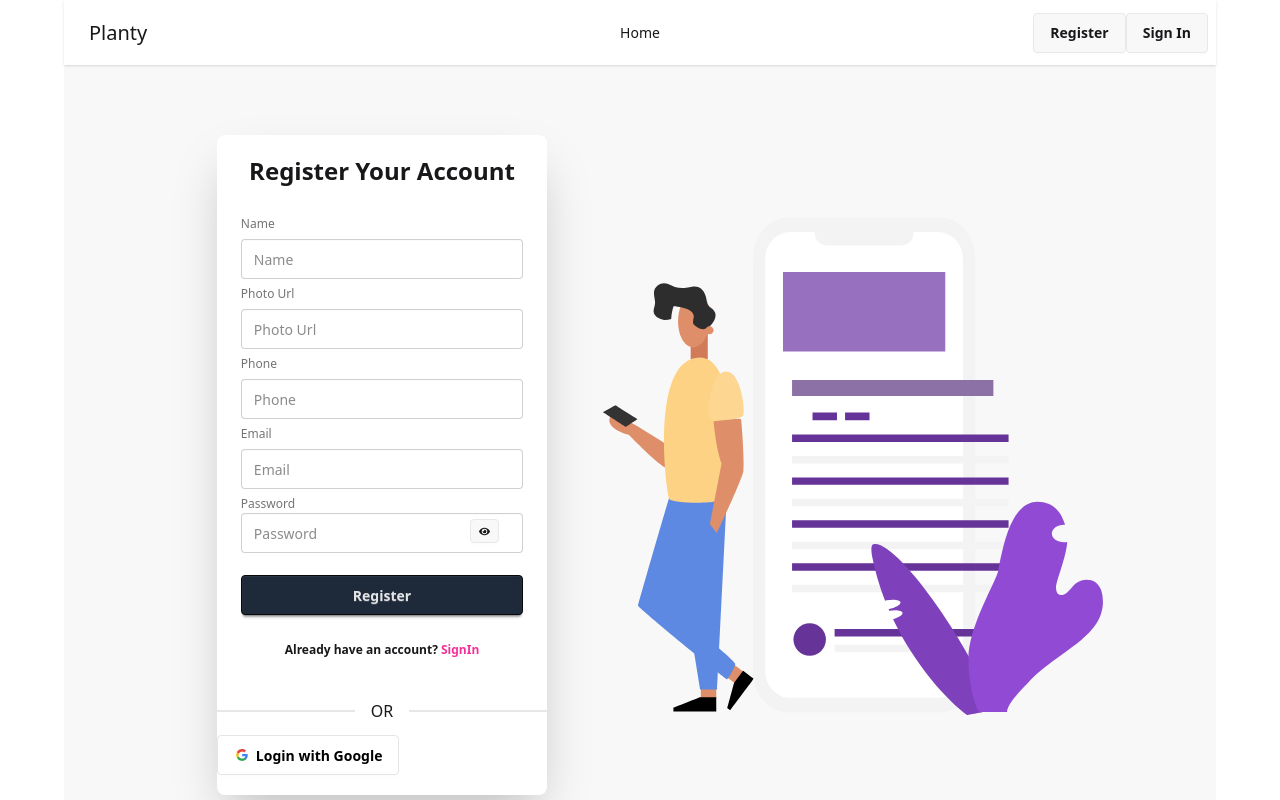
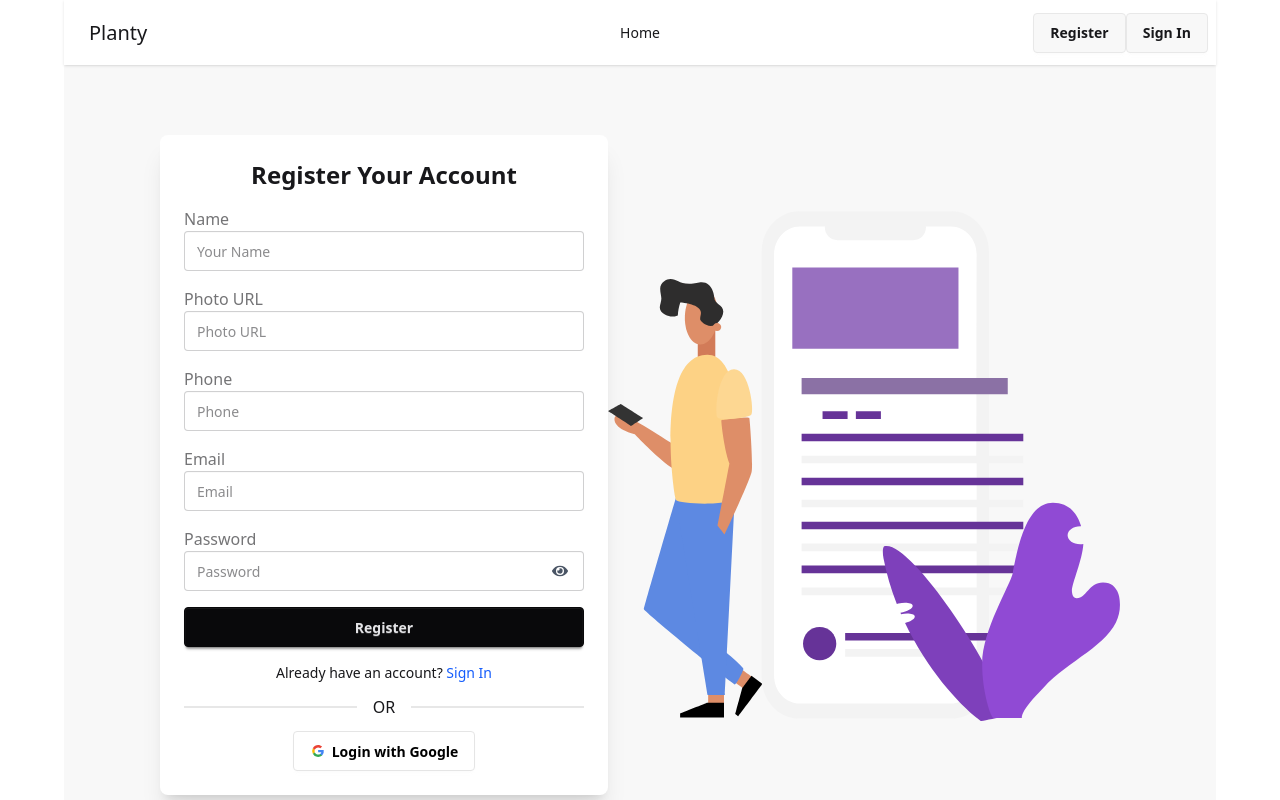
Before and after one commit to 1munni/Tree-campaign-repo, a React (Vite) app: page /register in a window 1280 px wide. Shown: the top 800 px of the page. Built offline with nearby package versions, Linux system fonts and the light colour scheme; no server answers.

Commit message:
features section added

```diff
--- /dev/null
+++ b/src/pages/Home/Features.jsx
@@ -0,0 +1,112 @@
+import React from 'react';
+import tree3 from '../../assets/tree/6441868.jpg'
+
+const Features = () => {
+    return (
+<section className="bg-white text-gray-800 pb-10">
+  <div className="container mx-auto p-4 my-6 space-y-2 text-center">
+    <h2 className="text-5xl font-bold">Dream to empower the earth</h2>
+    <p className="text-gray-600">Join us in planting trees for a greener future</p>
+  </div>
+  <div className="container flex flex-col-reverse mx-auto lg:flex-row">
+    <div className="flex flex-col px-6 py-8 space-y-6 rounded-sm sm:p-8 lg:p-12 lg:w-1/2 xl:w-2/5 bg-green-100 text-green-900">
+      <div className="flex space-x-2 sm:space-x-4">
+        <svg
+          xmlns="http://www.w3.org/2000/svg"
+          className="w-6 h-6 flex-shrink-0 text-green-600"
+          fill="none"
+          viewBox="0 0 24 24"
+          stroke="currentColor"
+          strokeWidth={2}
+        >
+          <path
+            strokeLinecap="round"
+            strokeLinejoin="round"
+            d="M12 2C8 7 4 9 4 13a4 4 0 008 0 4 4 0 008 0c0-4-4-6-8-11z"
+          />
+          <path strokeLinecap="round" strokeLinejoin="round" d="M12 14v8" />
+        </svg>
+        <div className="space-y-2">
+          <p className="text-lg font-medium leading-snug">
+            Planting Healthy Trees
+          </p>
+          <p className="leading-snug">
+            We focus on planting native trees that support local ecosystems and
+            biodiversity.
+          </p>
+        </div>
+      </div>
+
+      <div className="flex space-x-2 sm:space-x-4">
+        <svg
+          xmlns="http://www.w3.org/2000/svg"
+          className="w-6 h-6 flex-shrink-0 text-green-600"
+          fill="none"
+          viewBox="0 0 24 24"
+          stroke="currentColor"
+          strokeWidth={2}
+        >
+          <circle
+            cx="12"
+            cy="12"
+            r="10"
+            strokeLinecap="round"
+            strokeLinejoin="round"
+          />
+          <path strokeLinecap="round" strokeLinejoin="round" d="M2 12h20M12 2c2.5 5 2.5 15 0 20" />
+        </svg>
+        <div className="space-y-2">
+          <p className="text-lg font-medium leading-snug">
+            Fighting Climate Change
+          </p>
+          <p className="leading-snug">
+            Our trees absorb carbon dioxide to reduce greenhouse gases and
+            cool the planet.
+          </p>
+        </div>
+      </div>
+
+      <div className="flex space-x-2 sm:space-x-4">
+        <svg
+          xmlns="http://www.w3.org/2000/svg"
+          className="w-6 h-6 flex-shrink-0 text-green-600"
+          fill="none"
+          viewBox="0 0 24 24"
+          stroke="currentColor"
+          strokeWidth={2}
+        >
+          <path
+            strokeLinecap="round"
+            strokeLinejoin="round"
+            d="M12 21c-4.97-4.97-8-8-8-11a5 5 0 0110 0 5 5 0 0110 0c0 3-3.03 6.03-8 11z"
+          />
+        </svg>
+        <div className="space-y-2">
+          <p className="text-lg font-medium leading-snug">
+            Caring for Our Future
+          </p>
+          <p className="leading-snug">
+            We nurture every sapling to ensure they grow strong and healthy for
+            generations.
+          </p>
+        </div>
+      </div>
+    </div>
+
+    <div className="lg:w-1/2 xl:w-3/5 bg-gray-100 rounded-lg shadow-lg">
+      <div className="flex items-center justify-center p-4 md:p-8 lg:p-12">
+        <img
+          src={tree3}
+          className="rounded-lg shadow-lg aspect-video sm:min-h-96 object-cover border-s-6 border-b-6 rounded-t-[40px]  rounded-br-[40px]"
+        />
+      </div>
+    </div>
+  </div>
+</section>
+
+
+
+    );
+};
+
+export default Features;
--- a/src/pages/Home/Home.jsx
+++ b/src/pages/Home/Home.jsx
@@ -1,10 +1,12 @@
 import React from 'react';
 import Banner from './Banner';
+import Features from './Features';
 
 const Home = () => {
     return (
         <div>
           <Banner></Banner>
+          <Features></Features>
         </div>
     );
 };
--- a/src/pages/Register/Register.jsx
+++ b/src/pages/Register/Register.jsx
@@ -1,120 +1,136 @@
 import Lottie from 'lottie-react';
-import React, { use,  useState } from 'react';
+import React, { useState, useContext, use } from 'react';
 import { FaEye, FaEyeSlash } from 'react-icons/fa';
-import { Link } from 'react-router';
-import registerLottie from '../../assets/lotties/register.json'
+import { Link } from 'react-router'; // Fixed: should be 'react-router-dom'
+import registerLottie from '../../assets/lotties/register.json';
 import { AuthContext } from '../../context/AuthContext/AuthContext';
 import SocialLogIn from '../Shared/SocialLogIn';
 
 const Register = () => {
-    const [nameError, setNameError]=useState('');
-const [showPassword, setShowPassword]=useState(false);
- const { createUser } = use(AuthContext);
+  const [nameError, setNameError] = useState('');
+  const [showPassword, setShowPassword] = useState(false);
+  const { createUser } = use(AuthContext); // Fixed: should use useContext
 
   const handleRegister = (e) => {
     e.preventDefault();
+    const form = e.target;
+    const email = form.email.value;
+    const password = form.password.value;
 
-
-        const form=e.target;
-     const email=form.email.value;
-     const password=form.password.value;
-     console.log(email,password);
-
- createUser(email,password)
- .then(result=>{
-    console.log(result.user)
+    createUser(email, password)
+      .then((result) => {
+        console.log(result.user);
       })
-.catch(error=>{
-console.log(error)
-})
-    }
-
+      .catch((error) => {
+        console.log(error);
+      });
+  };
 
   return (
-     <div className='hero bg-base-200 min-h-screen'>
-        <div className='hero-content flex-col lg:flex-row-reverse'>
-            <div className='text-center lg:text-left'>
-                <Lottie style={{width:'500px'}} animationData={registerLottie} loop={true}></Lottie>
+    <div className="min-h-screen flex flex-col lg:flex-row-reverse items-center justify-center bg-base-200 px-4 py-8">
+
+      {/* Lottie Animation (responsive) */}
+      <div className="w-full max-w-md lg:max-w-lg">
+        <Lottie
+          animationData={registerLottie}
+          loop={true}
+          className="w-full h-auto"
+        />
       </div>
-                  <div className=' flex justify-center item-center p-10'>
-        <div className="card bg-base-100 w-full max-w-sm shrink-0 shadow-2xl py-5">
-            <h2 className='font-semibold text-2xl text-center'>Register Your Account</h2>
-              <form onSubmit={handleRegister} className="card-body">
-                <fieldset className="fieldset">
-                    {/* name */}
+
+      {/* Register Form */}
+      <div className="w-full max-w-md mt-8 lg:mt-0 bg-white shadow-xl rounded-lg p-6 space-y-4">
+        <h2 className="text-2xl font-bold text-center">Register Your Account</h2>
+
+        <form onSubmit={handleRegister} className="space-y-4">
+          {/* Name */}
+          <div>
             <label className="label">Name</label>
             <input
               type="text"
-                   className="input"
-                   placeholder="Name"
-                    name='name'
-                    required/>
-                    {nameError && <p className='text-red-400 text-xs'>{nameError}</p>}
-                  {/* (photo-url) */}
-                  <label className="label">Photo Url</label>
+              name="name"
+              placeholder="Your Name"
+              className="input input-bordered w-full"
+              required
+            />
+            {nameError && <p className="text-red-500 text-xs">{nameError}</p>}
+          </div>
+
+          {/* Photo URL */}
+          <div>
+            <label className="label">Photo URL</label>
             <input
               type="text"
-                   className="input"
-                    placeholder="Photo Url"
-                    name='photo'
-                    required/>
-                  {/* (phone number) */}
+              name="photo"
+              placeholder="Photo URL"
+              className="input input-bordered w-full"
+              required
+            />
+          </div>
+
+          {/* Phone */}
+          <div>
             <label className="label">Phone</label>
             <input
               type="number"
-                   className="input"
+              name="phone"
               placeholder="Phone"
-                    name='phone'
-                    required/>
-                    {/* address
-                  <label className="label">Address</label>
+              className="input input-bordered w-full"
+              required
+            />
+          </div>
+
+          {/* Email */}
+          <div>
+            <label className="label">Email</label>
             <input
-                  type="text"
-                   className="input"
-                    placeholder="Address"
-                    name='Address'
-                    required/> */}
-                  {/* email */}
-                  <label className="label">Email</label>
-                  <input type="email"
-                   className="input"
+              type="email"
+              name="email"
               placeholder="Email"
-                   name='email'
-                   required />
+              className="input input-bordered w-full"
+              required
+            />
+          </div>
 
-                  <div className='relative'>
-                     {/* password */}
+          {/* Password with toggle */}
+          <div>
             <label className="label">Password</label>
+            <div className="relative">
               <input
-                  type={showPassword ? 'text' :'password'}
-                  className="input"
+                type={showPassword ? 'text' : 'password'}
+                name="password"
                 placeholder="Password"
-                   name='password'
+                className="input input-bordered w-full"
+                required
                 pattern="(?=.*\d)(?=.*[a-z])(?=.*[A-Z]).{6,}"
-                   title="Must be more than 6 characters, including number, lowercase letter, uppercase letter"
-                   required />
-                   <button onClick={()=>{setShowPassword(!showPassword)}}
-                   className='btn btn-xs absolute top-6 right-6'>
+                title="Must contain at least 6 characters, a number, a lowercase and an uppercase letter"
+              />
+              <button
+                type="button"
+                onClick={() => setShowPassword(!showPassword)}
+                className="absolute top-2/4 -translate-y-1/2 right-4 text-gray-600"
+              >
+                {showPassword ? <FaEyeSlash /> : <FaEye />}
+              </button>
+            </div>
+          </div>
 
-                   {
-                    showPassword? <FaEyeSlash></FaEyeSlash>:
-                    <FaEye/>
-                   }
-
+          {/* Submit Button */}
+          <button type="submit" className="btn btn-neutral w-full">
+            Register
           </button>
 
-                  </div>
+          {/* Already have an account */}
+          <p className="text-sm text-center">
+            Already have an account?{' '}
+            <Link to="/signin" className="text-blue-600 hover:underline">
+              Sign In
+            </Link>
+          </p>
+        </form>
 
-                  <button
-                 type='submit' className="btn bg-gray-800 btn-neutral mt-4">Register</button>
-
-
-                  <p className='font-semibold text-center pt-5'>Already have an account?{''} <Link className='text-secondary' to='/signin'>SignIn</Link></p>
-                </fieldset>
-              </form>
-              <SocialLogIn></SocialLogIn>
-            </div>
-        </div>
+        {/* Social Login */}
+        <SocialLogIn />
       </div>
     </div>
   );
--- a/src/pages/Shared/SocialLogIn.jsx
+++ b/src/pages/Shared/SocialLogIn.jsx
@@ -18,10 +18,12 @@ const handleGoogleSignIn=()=>{
         <div>
             <div className="divider">OR</div>
             {/* Google */}
-<button onClick={handleGoogleSignIn} className="btn bg-white text-black border-[#e5e5e5] mx-auto">
+<div className="flex justify-center">
+    <button onClick={handleGoogleSignIn} className="btn bg-white text-black border-[#e5e5e5] mx-auto">
   <svg aria-label="Google logo" width="16" height="16" xmlns="http://www.w3.org/2000/svg" viewBox="0 0 512 512"><g><path d="m0 0H512V512H0" fill="#fff"></path><path fill="#34a853" d="M153 292c30 82 118 95 171 60h62v48A192 192 0 0190 341"></path><path fill="#4285f4" d="m386 400a140 175 0 0053-179H260v74h102q-7 37-38 57"></path><path fill="#fbbc02" d="m90 341a208 200 0 010-171l63 49q-12 37 0 73"></path><path fill="#ea4335" d="m153 219c22-69 116-109 179-50l55-54c-78-75-230-72-297 55"></path></g></svg>
   Login with Google
 </button>
+</div>
         </div>
     );
 };
--- a/src/pages/SignIn/SignIn.jsx
+++ b/src/pages/SignIn/SignIn.jsx
@@ -1,85 +1,94 @@
 import React, { use, useState } from 'react';
 import { AuthContext } from '../../context/AuthContext/AuthContext';
-import signInLottie from '../../assets/lotties/signIn (2).json'
+import signInLottie from '../../assets/lotties/signIn (2).json';
 import Lottie from 'lottie-react';
 import { FaEye, FaEyeSlash } from 'react-icons/fa';
 import { Link } from 'react-router';
 import SocialLogIn from '../Shared/SocialLogIn';
 
 const SignIn = () => {
-const [showPassword, setShowPassword]=useState(false);
+  const [showPassword, setShowPassword] = useState(false);
   const { signInUser } = use(AuthContext);
-
 
   const handleSignIn = (e) => {
     e.preventDefault();
+    const form = e.target;
+    const email = form.email.value;
+    const password = form.password.value;
+    console.log(email, password);
 
-
-        const form=e.target;
-     const email=form.email.value;
-     const password=form.password.value;
-     console.log(email,password);
-
-signInUser(email,password)
- .then(result=>{
-    console.log(result.user)
+    signInUser(email, password)
+      .then((result) => {
+        console.log(result.user);
       })
-.catch(error=>{
-console.log(error)
-})
-    }
-
+      .catch((error) => {
+        console.log(error);
+      });
+  };
 
   return (
-        <div className='hero bg-base-200 min-h-screen'>
-        <div className='hero-content flex-col lg:flex-row-reverse'>
-            <div className='text-center lg:text-left'>
-                <Lottie style={{width:'500px'}} animationData={signInLottie} loop={true}></Lottie>
+    <div className="hero bg-base-200 min-h-screen px-4">
+      <div className="hero-content flex-col-reverse lg:flex-row-reverse gap-10">
+        {/* Lottie Section */}
+        <div className="w-full max-w-md mx-auto">
+          <Lottie animationData={signInLottie} loop={true} />
         </div>
-                  <div className=' flex justify-center item-center p-10'>
-        <div className="card bg-base-100 w-full max-w-sm shrink-0 shadow-2xl py-5">
-            <h2 className='font-semibold text-2xl text-center'>Please Sign up!</h2>
-              <form onSubmit={handleSignIn} className="card-body">
-                <fieldset className="fieldset">
-                  {/* email */}
+
+        {/* Sign In Form */}
+        <div className="flex justify-center items-center w-full">
+          <div className="card bg-base-100 w-full max-w-sm shadow-2xl p-6">
+            <h2 className="text-2xl font-semibold text-center mb-4">Please Sign In</h2>
+
+            <form onSubmit={handleSignIn} className="space-y-3">
+              <fieldset className="fieldset space-y-2">
+                {/* Email */}
+                <div>
                   <label className="label">Email</label>
-                  <input type="email"
-                   className="input"
+                  <input
+                    type="email"
+                    className="input input-bordered w-full"
                     placeholder="Email"
-                   name='email'
-                   required />
+                    name="email"
+                    required
+                  />
+                </div>
 
-                  <div className='relative'>
-                     {/* password */}
+                {/* Password */}
+                <div className="relative">
                   <label className="label">Password</label>
                   <input
-                  type={showPassword ? 'text' :'password'}
-                  className="input"
+                    type={showPassword ? 'text' : 'password'}
+                    className="input input-bordered w-full"
                     placeholder="Password"
-                   name='password'
+                    name="password"
                     pattern="(?=.*\d)(?=.*[a-z])(?=.*[A-Z]).{6,}"
                     title="Must be more than 6 characters, including number, lowercase letter, uppercase letter"
-                   required />
-                   <button onClick={()=>{setShowPassword(!showPassword)}}
-                   className='btn btn-xs absolute top-6 right-6'>
+                    required
+                  />
+                  <button
+                    type="button"
+                    onClick={() => setShowPassword(!showPassword)}
+                    className="btn btn-xs absolute top-9 right-3"
+                  >
+                    {showPassword ? <FaEyeSlash /> : <FaEye />}
+                  </button>
+                </div>
 
-                   {
-                    showPassword? <FaEyeSlash></FaEyeSlash>:
-                    <FaEye/>
-                   }
-
+                {/* Submit */}
+                <button type="submit" className="btn btn-neutral w-full bg-gray-800 mt-3">
+                  Sign In
                 </button>
 
-                  </div>
-
-                  <button
-                 type='submit' className="btn bg-gray-800 btn-neutral mt-4">Sign In</button>
-
-
-                  <p className='font-semibold text-center pt-5'>Don't have any account?{''} <Link className='text-secondary' to='/register'>Register</Link></p>
+                <p className="text-center text-sm pt-3">
+                  Don’t have an account?{' '}
+                  <Link className="text-secondary font-semibold" to="/register">
+                    Register
+                  </Link>
+                </p>
               </fieldset>
             </form>
-              <SocialLogIn></SocialLogIn>
+
+            <SocialLogIn />
           </div>
         </div>
       </div>
```
Also changed, not shown: src/assets/tree/6441868.jpg (added). Lines whose indentation alone changed are shown as unchanged.
